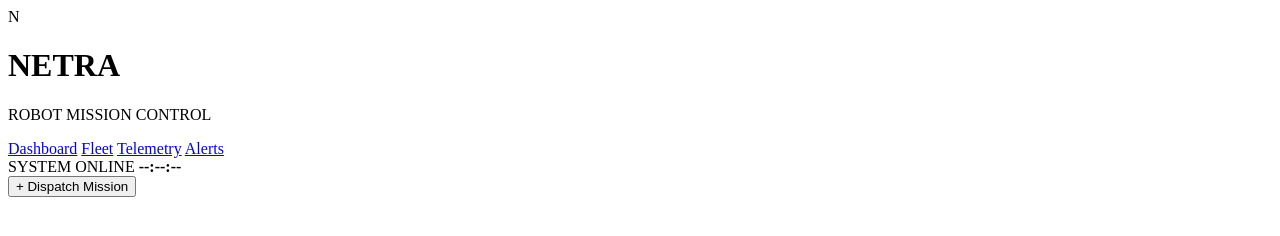
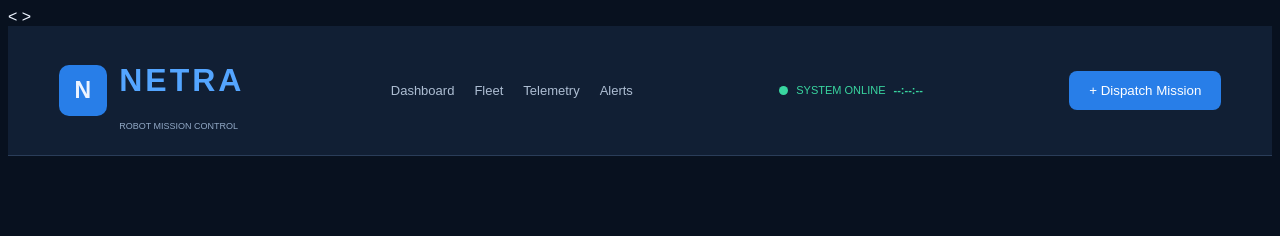
Before and after one commit to BHIMAVARAPU-VENKATA-NITYA-SRI/S7_NETRA, a plain HTML site: page index.html in a window 1280 px wide. Drawn offline with Linux system fonts and the light colour scheme.

Commit message:
part213_11_2026

```diff
--- a/index.html
+++ b/index.html
@@ -4,7 +4,7 @@
     <meta charset="UTF-8">
     <meta name="viewport" content="width=device-width, initial-scale=1.0">
     <title>NETRA Robot Monitoring System</title>
-   <!-- <link rel="stylesheet" href="style.css">-->
+   < <link rel="stylesheet" href="style.css"> >
 </head>
 <body>
  <header class="topbar">
--- /dev/null
+++ b/style.css
@@ -0,0 +1,81 @@
+\*{
+    box-sizing: border-box;
+    margin:0;
+    padding: 0;
+}
+html{
+    scroll-behavior: smooth;
+}
+body{
+    background: #08111f;
+    color: #edf4ff;
+    font-family: Arial, sans-serif;
+    min-height: 100vh;
+}
+button{
+    background: #287ee8;
+    border: 0;
+    color: white;
+    padding: 12px 20px;
+    border-radius: 8px;
+    cursor: pointer;
+    font-size: bold;
+}
+button:hover{
+    background: #1765c3;
+}
+.brand {
+    display: flex;
+align-items: center;
+gap: 12px;
+}
+.brand-logo {
+    background: #287ee8;
+    border-radius: 10px;
+    padding: 12px 16px;
+    font-size: 23px;
+    font-weight: bold;
+}
+.brand h1 {
+    color: #54a5ff;
+    letter-spacing: 3px;
+}
+.brand p{
+    font-size: 9px;
+    color: #91a8c5;
+}
+.topbar {
+    min-height: 82px;
+    display: flex;
+    align-items: center;
+    justify-content: space-between;
+    gap: 20px;
+    padding: 15px 4%;
+    background: #111f34;
+    border-bottom: 1px solid #2a3d59;
+}
+nav{
+    display: flex;
+    gap:20px;
+}
+nav a{
+    color: #aebed3;
+    text-decoration: none;
+    font-size: 13px;
+}
+nav a:hover{
+    color: #54a5ff;
+}
+.header-right{
+    display: flex;
+    align-items: center;
+    gap: 8px;
+    color: #39d6a0;
+    font-size: 11px;
+}
+.online-dot {
+    width: 9px;
+    height: 9px;
+    background: #39d6a0;
+    border-radius: 50%;
+}
```
